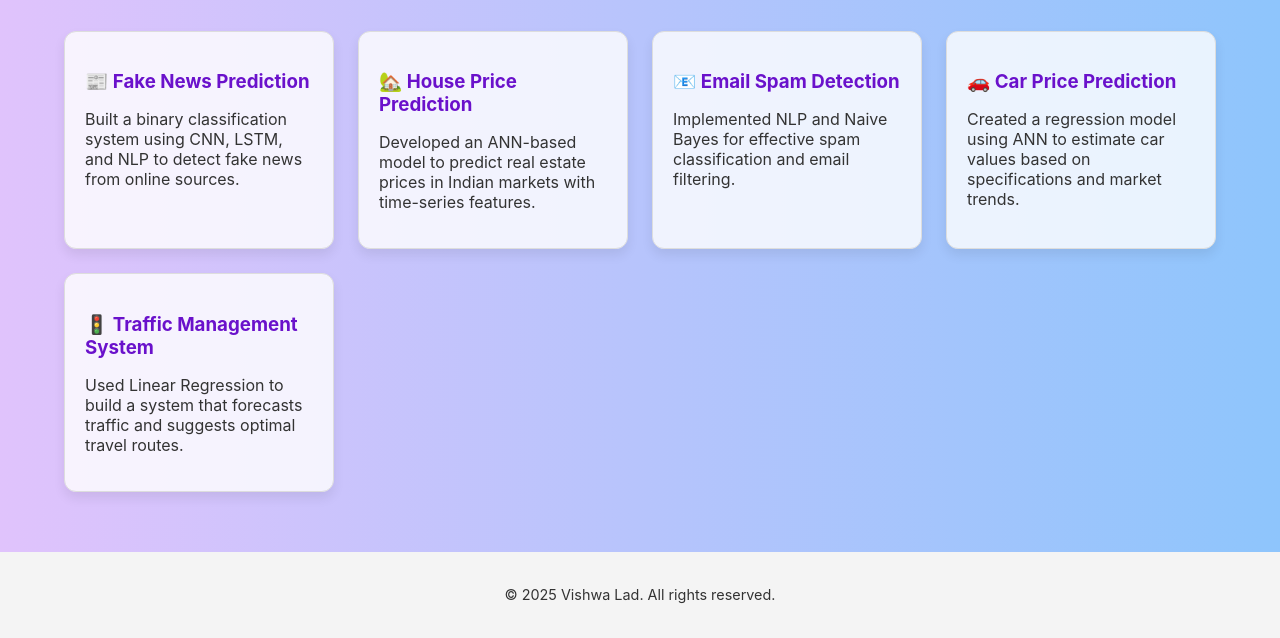
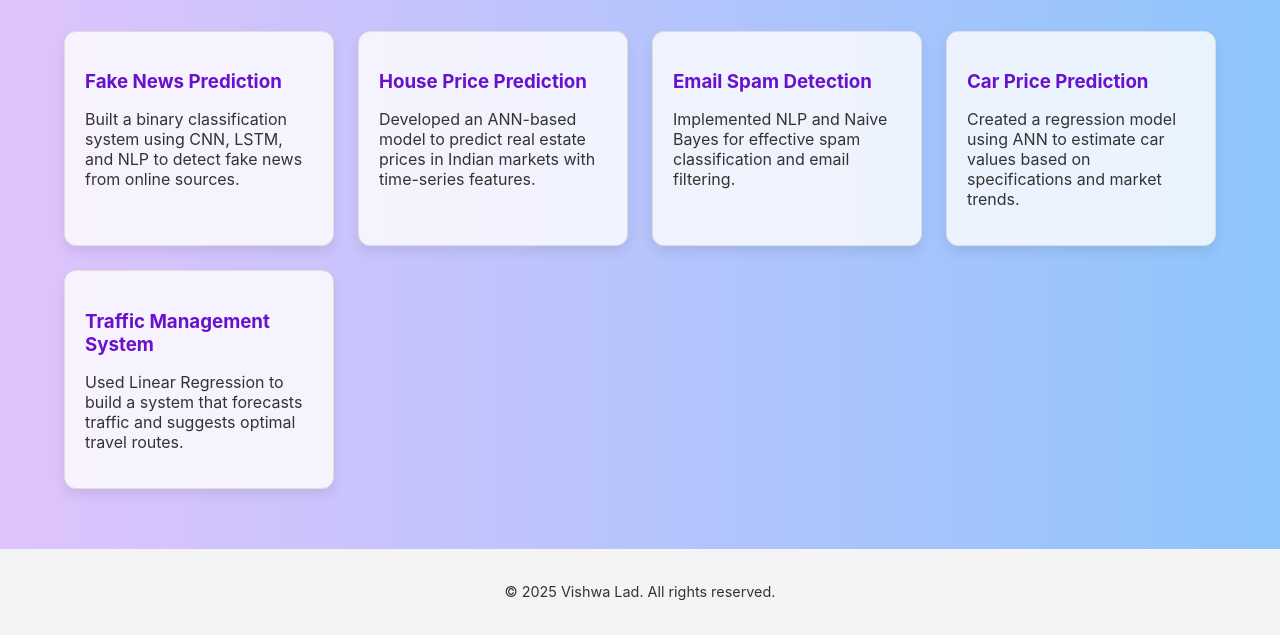
Before and after one commit to Vishwa31-bot/Vishwa_Lad_Portfolio, a plain HTML site: page work.html in a window 1280 px wide. Shown: the part 257-895 px from the top of the page. Drawn offline with Linux system fonts and the light colour scheme.

Commit message:
Update work.html

```diff
--- a/work.html
+++ b/work.html
@@ -26,23 +26,23 @@
       <h2 class="big-name">My Projects</h2>
       <div class="card-grid">
         <div class="card">
-          <h3>📰 Fake News Prediction</h3>
+          <h3>Fake News Prediction</h3>
           <p>Built a binary classification system using CNN, LSTM, and NLP to detect fake news from online sources.</p>
         </div>
         <div class="card">
-          <h3>🏡 House Price Prediction</h3>
+          <h3> House Price Prediction</h3>
           <p>Developed an ANN-based model to predict real estate prices in Indian markets with time-series features.</p>
         </div>
         <div class="card">
-          <h3>📧 Email Spam Detection</h3>
+          <h3> Email Spam Detection</h3>
           <p>Implemented NLP and Naive Bayes for effective spam classification and email filtering.</p>
         </div>
         <div class="card">
-          <h3>🚗 Car Price Prediction</h3>
+          <h3> Car Price Prediction</h3>
           <p>Created a regression model using ANN to estimate car values based on specifications and market trends.</p>
         </div>
         <div class="card">
-          <h3>🚦 Traffic Management System</h3>
+          <h3> Traffic Management System</h3>
           <p>Used Linear Regression to build a system that forecasts traffic and suggests optimal travel routes.</p>
         </div>
       </div>
```
